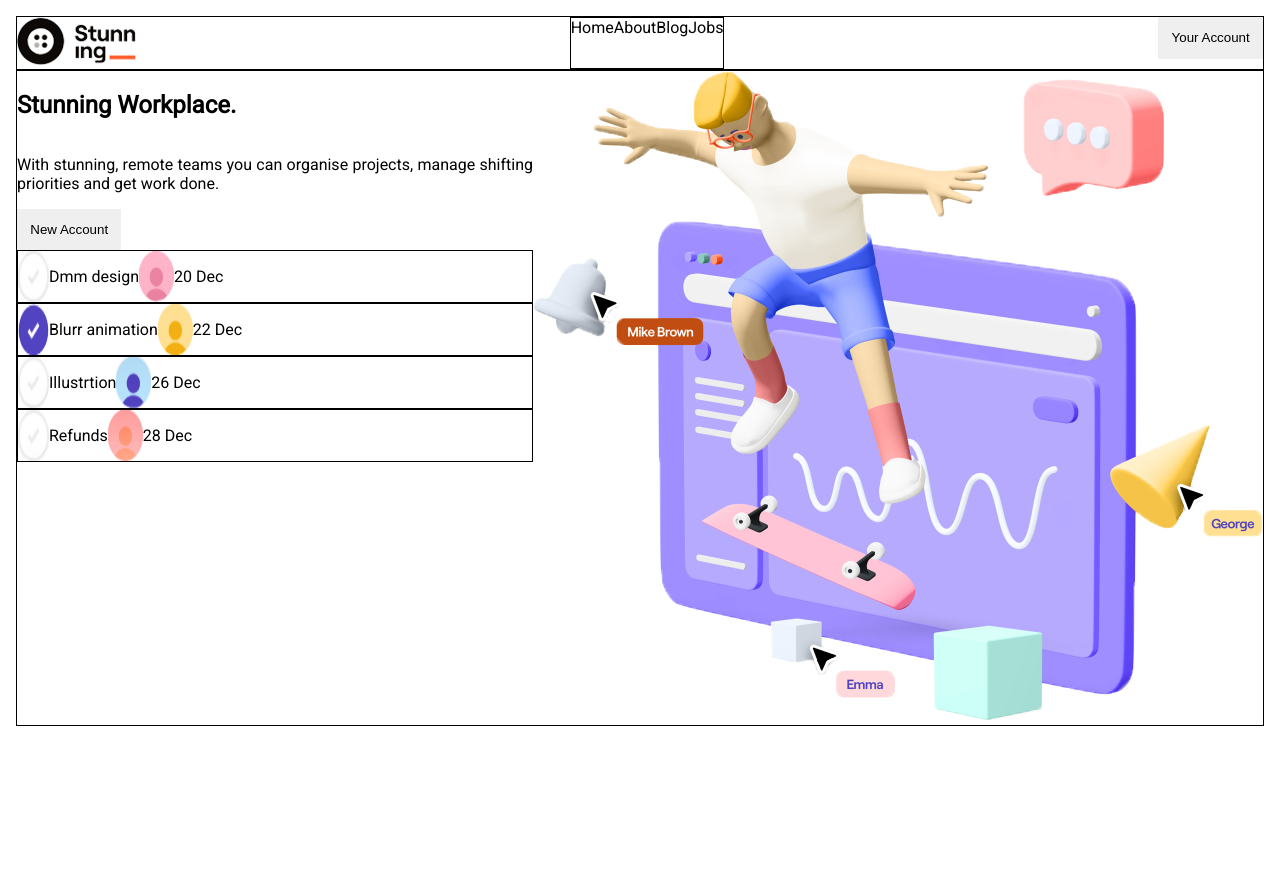
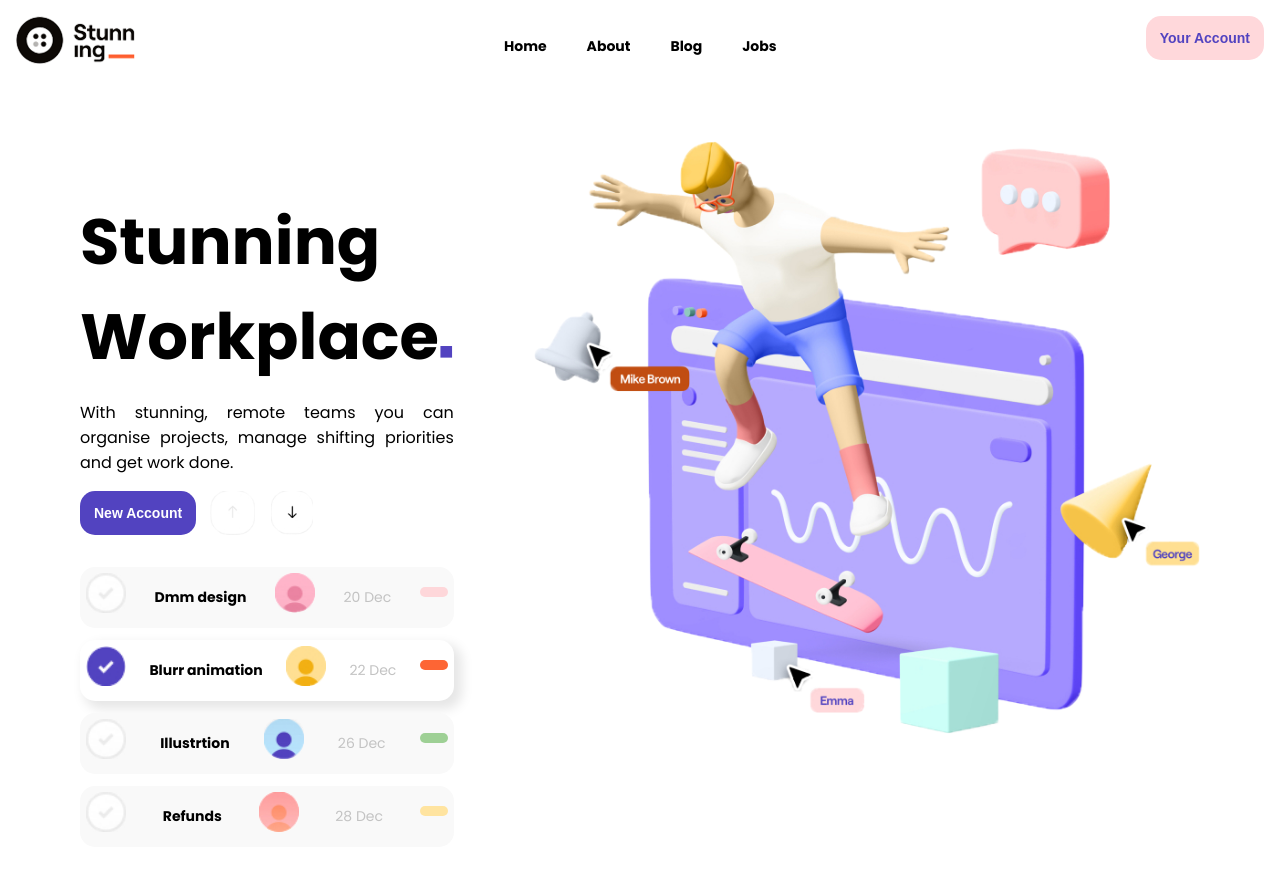
Before and after one commit to jo-thomas-1/edyoda-fsd, a plain HTML site: page 3 - stunning landing page [assignment 3]/index.html in a window 1280 px wide. Before the commit the page ends 800 px from the top, so only its background shows below. Drawn offline with Linux system fonts and the light colour scheme.

Commit message:
design corrections

```diff
--- a/3 - stunning landing page [assignment 3]/index.html
+++ b/3 - stunning landing page [assignment 3]/index.html
@@ -7,10 +7,10 @@
 
 		<link rel="stylesheet" type="text/css" href="main.css">
 
-		<!-- Importing Roboto font from Google Fonts -->
+		<!-- Importing Poppins font from Google Fonts -->
 		<link rel="preconnect" href="https://fonts.googleapis.com">
 		<link rel="preconnect" href="https://fonts.gstatic.com" crossorigin>
-		<link href="https://fonts.googleapis.com/css2?family=Roboto&display=swap" rel="stylesheet">
+		<link href="https://fonts.googleapis.com/css2?family=Poppins:wght@400;700&display=swap" rel="stylesheet">
 	</head>
 	<body>
 		<!-- header -->
@@ -19,65 +19,65 @@
 				<img id="logo" src="images/stunning-logo.png" alt="Stunning Logo" />
 			</div>
 			<nav id="nav" class="row">
-				<div>Home</div>
-				<div>About</div>
-				<div>Blog</div>
-				<div>Jobs</div>
+				<div class="nav-item">Home</div>
+				<div class="nav-item">About</div>
+				<div class="nav-item">Blog</div>
+				<div class="nav-item">Jobs</div>
 			</nav>
 			<div>
-				<button>Your Account</button>
+				<button id="your_account_btn" class="primary">Your Account</button>
 			</div>
 		</div>
 
 		<!-- main section -->
 		<section class="row">
 			<div id="main_content" class="column">
-				<div>
-					<h1>Stunning Workplace<span>.</span></h1>
+				<h1>Stunning Workplace<span class="dot primary">&#9632;</span></h1>
+				<p>With stunning, remote teams you can organise projects, manage shifting priorities and get work done.</p>
+				<div class="row mb-2">
+					<button id="new_account_btn" class="mr-1">New Account</button>
+					<img src="images/arrow-up.png" class="mr-1" alt="arrow-up" height="44px" />
+					<img src="images/arrow-down.png" alt="arrow-down" height="44px" />
 				</div>
-				<div>
-					<p>With stunning, remote teams you can organise projects, manage shifting priorities and get work done.</p>
-				</div>
-				<div>
-					<button>New Account</button>
-				</div>
-				<div>
-					<!-- tile 1 -->
-					<div class="row">
-						<img src="images/tick-gray.png" alt="tick-gray" />
-						<p>Dmm design</p>
-						<img src="images/user-pink.png" alt="user-pink" />
-						<p>20 Dec</p>
-						<div></div>
+
+				<!-- cards -->
+				<div class="column">
+					<!-- card 1 -->
+					<div class="row card">
+						<img class="card-checkbox" src="images/tick-gray.png" alt="tick-gray" />
+						<p class="card-text">Dmm design</p>
+						<img class="card-user-image" src="images/user-pink.png" alt="user-pink" />
+						<p class="card-date">20 Dec</p>
+						<span class="strip bg-color-pink"></span>
 					</div>
-					<!-- tile 2 -->
-					<div class="row">
-						<img src="images/tick-blue.png" alt="tick-blue" />
-						<p>Blurr animation</p>
-						<img src="images/user-orange.png" alt="user-orange" />
-						<p>22 Dec</p>
-						<div></div>
+					<!-- card 2 -->
+					<div class="row card card-checked">
+						<img class="card-checkbox" src="images/tick-blue.png" alt="tick-blue" />
+						<p class="card-text">Blurr animation</p>
+						<img class="card-user-image" src="images/user-orange.png" alt="user-orange" />
+						<p class="card-date">22 Dec</p>
+						<span class="strip bg-color-red"></span>
 					</div>
-					<!-- tile 3 -->
-					<div class="row">
-						<img src="images/tick-gray.png" alt="tick-gray" />
-						<p>Illustrtion</p>
-						<img src="images/user-blue.png" alt="user-blue" />
-						<p>26 Dec</p>
-						<div></div>
+					<!-- card 3 -->
+					<div class="row card">
+						<img class="card-checkbox" src="images/tick-gray.png" alt="tick-gray" />
+						<p class="card-text">Illustrtion</p>
+						<img class="card-user-image" src="images/user-blue.png" alt="user-blue" />
+						<p class="card-date">26 Dec</p>
+						<span class="strip bg-color-green"></span>
 					</div>
-					<!-- tile 4 -->
-					<div class="row">
-						<img src="images/tick-gray.png" alt="tick-gray" />
-						<p>Refunds</p>
-						<img src="images/user-red.png" alt="user-red" />
-						<p>28 Dec</p>
-						<div></div>
+					<!-- card 4 -->
+					<div class="row card">
+						<img class="card-checkbox" src="images/tick-gray.png" alt="tick-gray" />
+						<p class="card-text">Refunds</p>
+						<img class="card-user-image" src="images/user-red.png" alt="user-red" />
+						<p class="card-date">28 Dec</p>
+						<span class="strip bg-color-yellow"></span>
 					</div>
 				</div>
 			</div>
 			<div>
-				<img src="images/landing-section-image.png" alt="Stunning Workplace Art" />
+				<img src="images/landing-section-image.png" alt="Stunning Workplace Art" width="100%" />
 			</div>
 		</section>
 	</body>
--- a/3 - stunning landing page [assignment 3]/main.css
+++ b/3 - stunning landing page [assignment 3]/main.css
@@ -1,7 +1,7 @@
 /* structural */
 body {
 	margin: 0px;
-	font-family: 'Roboto', sans-serif;
+	font-family: 'Poppins', sans-serif;
 	text-align: justify;
 	background-color: #ffffff;
 	padding: 1em;
@@ -9,7 +9,6 @@ body {
 
 .row {
 	display: flex;
-	border: 1px solid black;
 }
 
 .column {
@@ -23,6 +22,57 @@ button {
 	padding: 1em;
 	border: none;
 	cursor: pointer;
+	border-radius: 15px;
+	font-size: 14px;
+	font-weight: bold;
+}
+
+section {
+	padding: 4em;
+}
+
+h1 {
+	font-size: 64px;
+	font-weight: 900;
+	margin-bottom: 0px;
+}
+
+.mr-1 {
+	margin-right: 1em;
+}
+
+.mb-2 {
+	margin-bottom: 2em;
+}
+
+/* colors */
+
+.primary {
+	color: #5243c0;
+}
+
+.pink {
+	color: #FED7DA;
+}
+
+.bg-color-pink {
+	border-color: #FED7DA;
+	background-color: #FED7DA;
+}
+
+.bg-color-red {
+	border-color: #FD6534;
+	background-color: #FD6534;
+}
+
+.bg-color-green {
+	border-color: #9ED095;
+	background-color: #9ED095;
+}
+
+.bg-color-yellow {
+	border-color: #FFE4A0;
+	background-color: #FFE4A0;
 }
 
 /* content specific */
@@ -33,8 +83,68 @@ button {
 
 #header {
 	justify-content: space-between;
+	font-size: 14px;
+	font-weight: bold;
 }
 
-#nav > div {
+.nav-item {
 	cursor: pointer;
+	margin: 20px;
 }
+
+.nav-item:hover {
+	text-decoration: underline #5243c0 solid 3px;
+}
+
+#your_account_btn {
+	background-color: #FFD8DB;
+}
+
+#main_content {
+	width: 32vw;
+	margin-right: 5em;
+}
+
+.card {
+	font-size: 14px;
+	padding: 6px;
+	border-radius: 15px;
+	margin-bottom: 12px;
+	justify-content: space-between;
+	background-color: #f9f9f9;
+}
+
+.card-checked {
+	background-color: #ffffff;
+	box-shadow: 6px 6px 12px 2px rgba(230, 230, 230, 1);
+}
+
+.card-text {
+	white-space: nowrap;
+	font-weight: bold;
+}
+
+.card-date {
+	color: #c3c3c3;
+}
+
+.card-checkbox, .card-user-image {
+	height: 40px;
+	width: 40px;
+}
+
+.strip {
+	height: 10px;
+	width: 2em;
+	border-radius: 100px;
+	margin-top: 1em;
+}
+
+.dot {
+	font-size: 24px;
+}
+
+#new_account_btn {
+	background-color: #5243C0;
+	color: #ffffff;
+}
```
